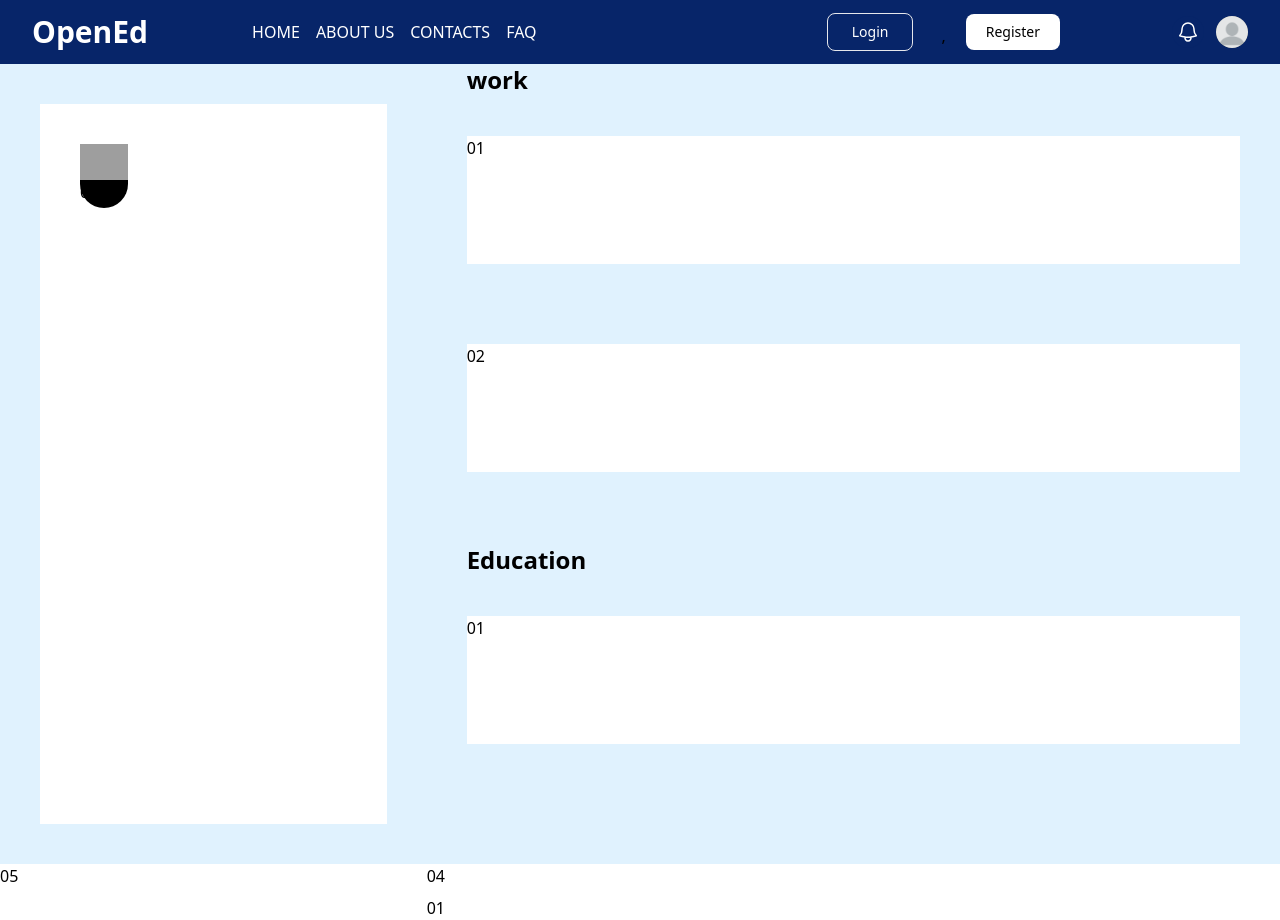
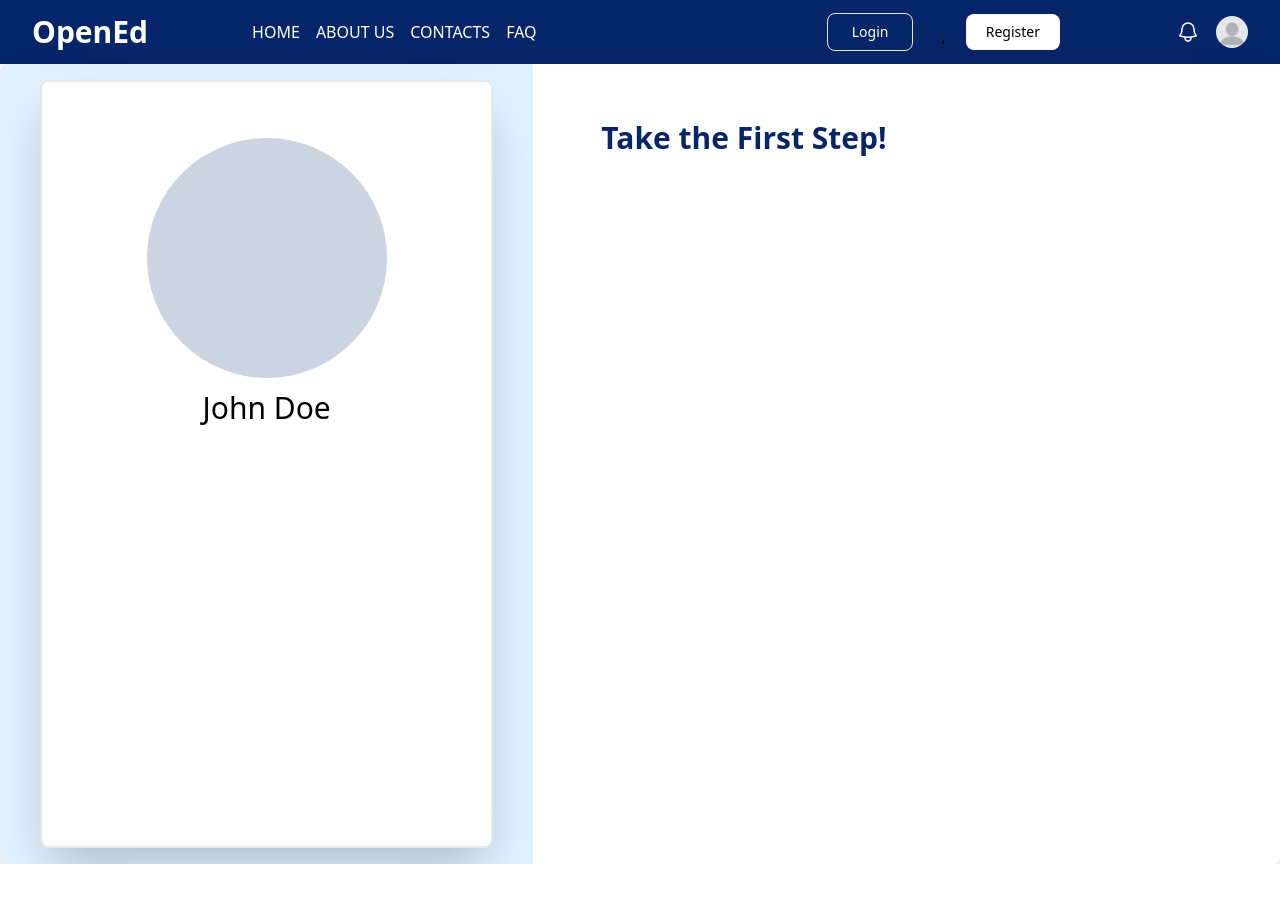
Before and after one commit to Xanvia/MOOC-IT-Center-UOP, a Next.js app in the folder frontend/: page /user in a window 1280 px wide. After the commit the page ends 864 px from the top, so only its background shows below. Built offline with nearby package versions, Linux system fonts and the light colour scheme; no server answers; grey boxes are pictures that could not be loaded.

Commit message:
feat: divided two flexes

```diff
--- a/frontend/src/app/user/page.tsx
+++ b/frontend/src/app/user/page.tsx
@@ -6,75 +6,27 @@ export default function page() {
   return (
     <>
         <Navbar/>
-        <div className="grid grid-cols-3 h-full  ">
-            <div className="bg-sky-100">
-                <div className="grid grid-rows-3 grid-flow-col h-full">
-                    <div className="row-start-1 row-end-4 bg-white m-10 ">
-                        <div className="relative h-32 w-32 ...">
-                            <div className="absolute bg-black inset-x-10 top-10 h-16 rounded-full ">
-                                <img
-                                    src="/profile.png"
-                                    width={500}
-                                    height={500}
-                                    alt="Picture of the author"
-                                />
-                                02
-                            </div>
-                        </div>
 
-                    </div>
-                </div>
-
-                05
-
+        <div className="flex md:rounded-lg md:shadow-2xl h-full w-full">
+          <div className="md:flex relative basis-5/12">
+            <div className="bg-sky-100 text-white py-4  rounded-l-lg absolute inset-0 flex px-10 ">
+              <div className="box bg-white md:rounded-lg md:shadow-2xl border-2 py-4 h-full w-full">
+                <center>
+                  <div className="bg-slate-300 mt-10 top-10 center h-60 w-60 rounded-full ">
+                  </div>
+                  <h1 className="text text-black text-3xl pt-3">
+                    John Doe
+                  </h1>
+                </center>
+              </div>
             </div>
-
-
-
-            <div className="col-span-2 bg-sky-100">
-                <div className="flex flex-col h-full">
-
-                    <div className="bg-sky-100 h-full basis-3/5">
-
-                        <div className="flex flex-col h-full">
-
-                            <h1 className='font-bold text-2xl mx-10'>work</h1>
-
-                            <div className='bg-white h-32 m-10'>
-                                01
-                            </div>
-
-                            <div className='bg-white h-32 m-10'>
-                                02
-                            </div>
-                        </div>
-                    </div>
-
-                    <div className="bg-sky-100 h-full basis-2/5">
-
-                        <h1 className='font-bold text-2xl mx-10'>Education</h1>
-
-                        <div className="flex flex-col h-full">
-
-                            <div className='bg-white h-32 m-10'>
-                                01
-                            </div>
-
-                        </div>
-                        01
-                    </div>
-
-                </div>
-
-
-
-                04
-
-            </div>
-
-
+          </div>
+          <div className="relative w-full h-11/12 bg-white md:rounded-r-lg md:basis-7/12 pt-10 pl-12 pr-10">
+            <h1 className="ps-5 py-1 lg:py-4 text-3xl text-primary font-bold mb-4">
+                Take the First Step!
+            </h1>
+          </div>
         </div>
-
 
 
     </>
```
